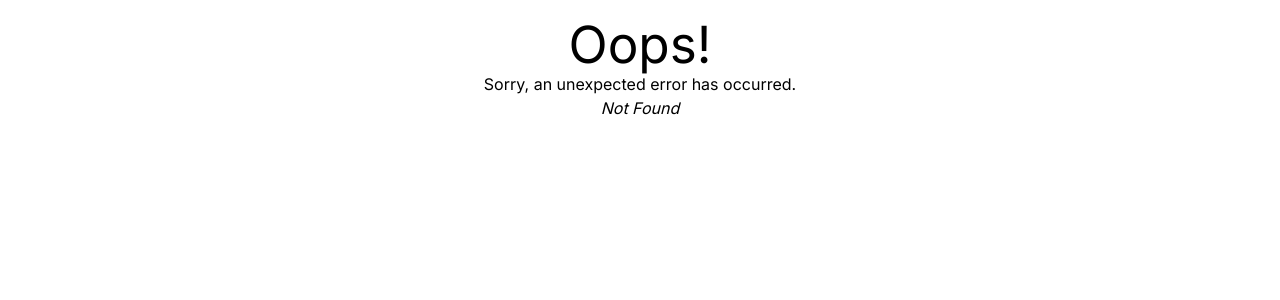
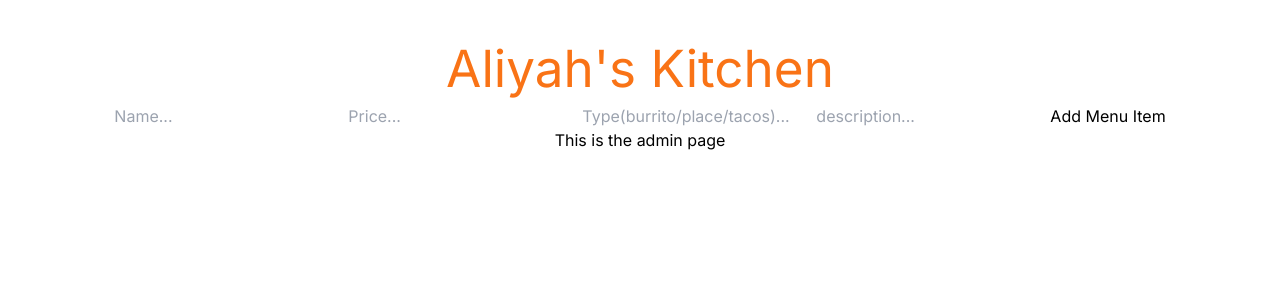
Before and after one commit to andepants/Aliyahs-Kitchen, a React (Vite) app: page /admin in a window 1280 px wide. Before the commit this address had no page. Shown: the top 300 px of the page. Built offline with nearby package versions, Linux system fonts and the light colour scheme; no server answers; the database is empty; a web font is replaced by a local one.

Commit message:
Finish setup server, database, state management -react-query added to pass menu for state management + caching later -started admin page; addMenuItems

```diff
--- a/package.json
+++ b/package.json
@@ -19,6 +19,7 @@
     "node": "^19.3.0",
     "react": "^18.2.0",
     "react-dom": "^18.2.0",
+    "react-query": "^3.39.2",
     "react-router-dom": "^6.6.2",
     "sort-by": "^1.2.0"
   },
--- a/src/App.tsx
+++ b/src/App.tsx
@@ -1,48 +1,29 @@
 // @ts-nocheck
 import { useState, useEffect } from 'react'
 import { Outlet } from 'react-router-dom';
+import { useQuery } from 'react-query';
 import './App.css'
 import { db } from '../firebase-config';
 import firebase from "firebase/app";
 import "firebase/firestore";
 
 function App() {
-
-  const [menu, setMenu] = useState([]);
   const menuCollectionRef = firebase.firestore().collection("menu");
 
-  useEffect(() => {
-    const getMenu = async () => {
-      try {
-          const querySnapshot = await menuCollectionRef.get();
-          setMenu(querySnapshot.docs.map((doc) => ({...doc.data(), id: doc.id})));
-          console.log(querySnapshot);
-      } catch (error) {
-          console.log(error);
-      }
+  const getMenu = async () => {
+    try {
+      const querySnapshot = await menuCollectionRef.get();
+      return querySnapshot.docs.map((doc) => ({...doc.data(), id: doc.id}))
+    } catch (error) {
+      throw error;
     }
+  }
 
-    getMenu();
-  }, []);
+  const { data, status, error } = useQuery('menu', getMenu)
 
   return (
     <div className="App relative">
       <h1 className="relative top-0 text-orange-500 m-4 leading-10">Aliyah's Kitchen</h1>
-      {menu.map((item) => {
-        return (
-          <div>
-            <div>Item</div>
-            <h2>{item.name}</h2>
-            <p>{item.price}</p>
-          </div>
-        );
-      })}
-      <div>
-        Hi, Paula! Just started working on the website! Just working on functionality, and then later work on making it look better!
-      </div>
-      <div>
-        -Andrew
-      </div>
       <Outlet />
     </div>
   )
--- a/src/main.tsx
+++ b/src/main.tsx
@@ -2,6 +2,7 @@
 import '../firebase-config.js';
 import React from 'react'
 import ReactDOM from 'react-dom/client'
+import { QueryClient, QueryClientProvider } from 'react-query';
 import App from './App'
 import ErrorPage from './error-page'
 import {
@@ -10,6 +11,7 @@ import {
 } from "react-router-dom";
 import Menu from "./routes/menu";
 import Home from "./routes/home";
+import Admin from "./routes/admin";
 import './index.css'
 
 const router = createBrowserRouter([
@@ -26,12 +28,20 @@ const router = createBrowserRouter([
         path: "menu",
         element: <Menu />,
       },
+      {
+        path: "admin",
+        element: <Admin />,
+      },
     ],
   },
 ]);
 
+const queryClient = new QueryClient();
+
 ReactDOM.createRoot(document.getElementById('root') as HTMLElement).render(
   <React.StrictMode>
-    <RouterProvider router={router} />
+    <QueryClientProvider client={queryClient}>
+      <RouterProvider router={router} />
+    </QueryClientProvider>
   </React.StrictMode>,
 )
--- /dev/null
+++ b/src/routes/admin.tsx
@@ -0,0 +1,24 @@
+import { useState } from 'react';
+import { addDoc } from "firebase/firestore";
+
+export default function Admin() {
+  const [newName, setNewName] = useState("");
+  const [newPrice, setNewPrice] = useState(0);
+  const [newType, setNewType] = useState("");
+  const [newDescription, setNewDescription] = useState("");
+
+  const createMenuItem = async () => {
+
+  }
+
+  return (
+    <div id="admin">
+      <input placeholder="Name..." onChange={(event) => {setNewName(event.target.value)}}/>
+      <input type="number" placeholder="Price..." onChange={(event) => {setNewPrice(event.target.value)}}/>
+      <input placeholder="Type(burrito/place/tacos)..." onChange={(event) => {setNewType(event.target.value)}}/>
+      <input placeholder="description..." onChange={(event) => {setNewDescription(event.target.value)}}/>
+      <button onClick={() => createMenuItem()}>Add Menu Item</button>
+      <p>This is the admin page</p>
+    </div>
+  );
+}
--- a/src/routes/home.tsx
+++ b/src/routes/home.tsx
@@ -1,6 +1,6 @@
 import { Form } from "react-router-dom";
 
-export default function Contact() {
+export default function Home() {
   return (
     <div id="home">
       <p>This is the home page</p>
--- a/src/routes/menu.tsx
+++ b/src/routes/menu.tsx
@@ -1,5 +1,4 @@
-import React from 'react'
-import axios from 'axios'
+import { useQuery } from 'react-query'
 import firebase from 'firebase/app';
 import 'firebase/functions';
 
@@ -8,28 +7,22 @@ import 'firebase/functions';
 
 export default function Menu() {
 
-  const baseUrl = 'https://us-central1-aliyahs-kitchen.cloudfunctions.net/randomNumber';
-  //const baseUrl = 'http://127.0.0.1:5001/aliyahs-kitchen/us-central1/readAllMenuItems';
-
-  const readMenu = () => {
-    // axios.get(baseUrl)
-    //   .then(response => {
-    //     console.log(response.data);
-    //   })
-    //   .catch(error => {
-    //     console.log(error);
-    //   });
-    console.log('hi');
-    const sayHello = firebase.functions().httpsCallable('sayHello');
-    sayHello().then((result) => {
-      console.log(result.data);
-    })
-  }
+  const { data, status } = useQuery('menu', () => firebase.firestore().collection("menu").get().then(snapshot => snapshot.docs.map((doc) => ({...doc.data(), id: doc.id}))))
 
   return (
     <div>
       <h2>Menu</h2>
-      <button onClick={() => readMenu()}>read all Menu Data from my firebase</button>
+      {status === 'loading' && <p>Loading...</p>}
+      {status === 'error' && <p>An error occurred, please try again later</p>}
+      {data && data.map((item) => {
+        return (
+          <div>
+            <div>Item</div>
+            <h2>{item.name}</h2>
+            <p>{item.price}</p>
+          </div>
+        );
+      })}
     </div>
   );
 }
```
Also changed, not shown: 1 other file (tests, documents, lock files or other folders).
